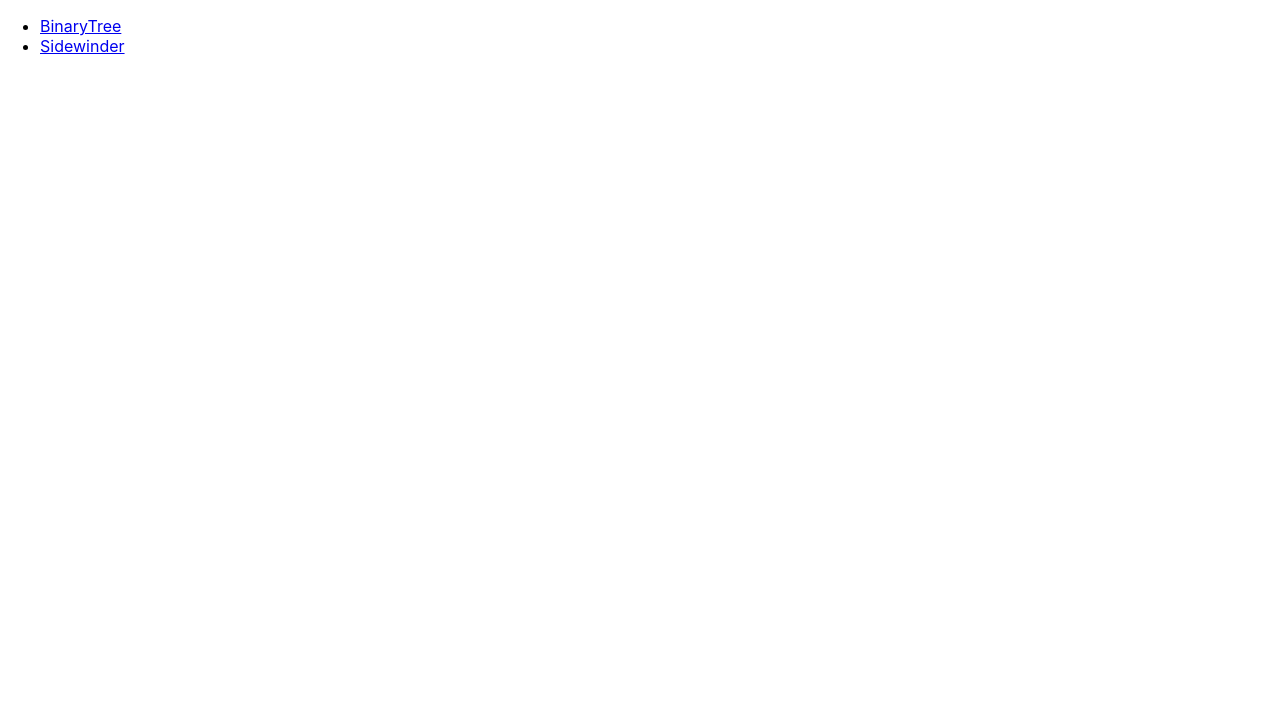
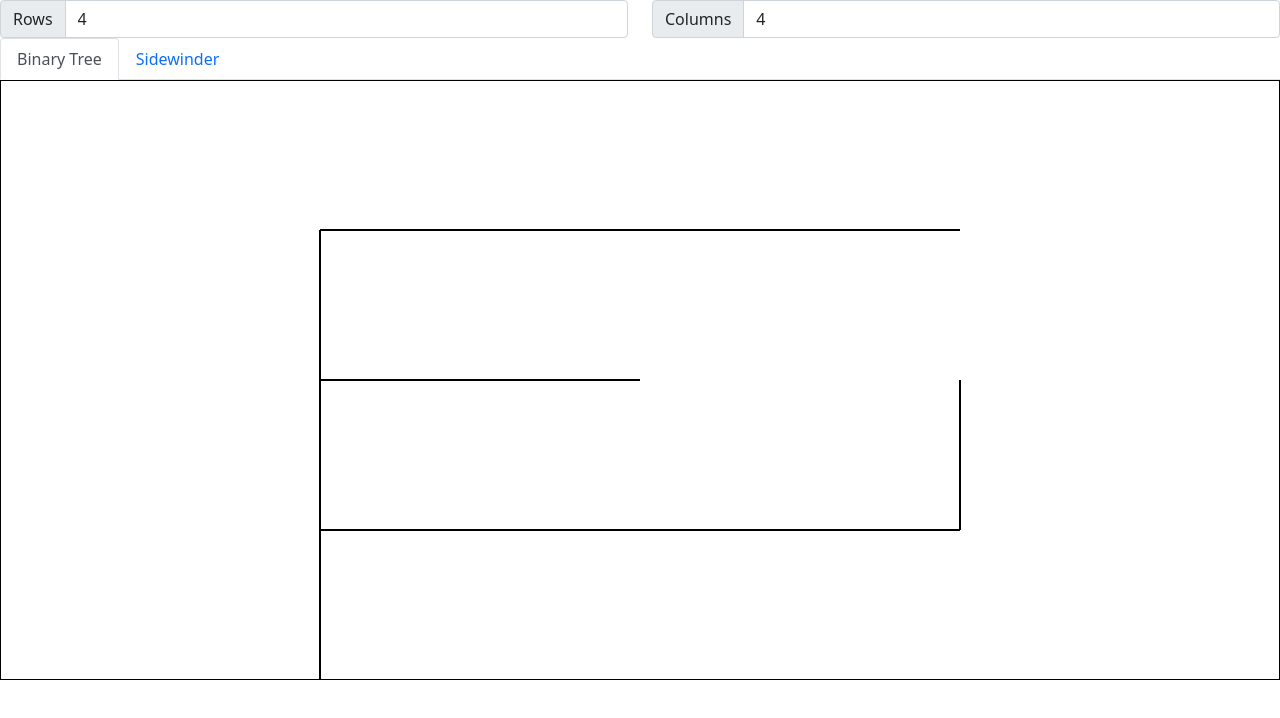
Before and after one commit to mjfreese/mazes, a React (Create React App) app: page / in a window 1280 px wide. Shown: the top 718 px of the page. Built offline with nearby package versions, Linux system fonts and the light colour scheme.

Commit message:
update pkg, add bootstrap, better home page

```diff
--- a/package.json
+++ b/package.json
@@ -9,6 +9,7 @@
     "@testing-library/user-event": "^12.1.10",
     "gh-pages": "^3.2.3",
     "react": "^17.0.2",
+    "react-bootstrap": "^1.6.1",
     "react-dom": "^17.0.2",
     "react-grid-layout": "^1.2.5",
     "react-router-dom": "^5.2.0",
--- a/src/App.js
+++ b/src/App.js
@@ -2,7 +2,15 @@ import './App.css';
 import AppRoutes from './routes/AppRoutes';
 
 const App = () => (
-    <AppRoutes />
+    <div>
+        <link
+            rel="stylesheet"
+            href="https://cdn.jsdelivr.net/npm/bootstrap@5.1.0/dist/css/bootstrap.min.css"
+            integrity="sha384-KyZXEAg3QhqLMpG8r+8fhAXLRk2vvoC2f3B09zVXn8CA5QIVfZOJ3BCsw2P0p/We"
+            crossOrigin="anonymous"
+        />
+        <AppRoutes />
+    </div>
 )
 
 export default App
--- a/src/components/BinaryTree/BinaryTree.js
+++ b/src/components/BinaryTree/BinaryTree.js
@@ -1,4 +1,9 @@
+import { Grid } from "../Common/Grid"
+
 export const createBinaryTree = (grid) => {
+    if (!grid)
+        return new Grid(4, 4)
+
     for (const cell of grid.eachCell()) {
         let neighbors = [cell.north, cell.east]
         neighbors = [...neighbors.filter(n => !!n)]
--- a/src/components/BinaryTree/BinaryTreePage.js
+++ b/src/components/BinaryTree/BinaryTreePage.js
@@ -4,21 +4,20 @@ import { createDisplayCell } from '../Layout/CellUtilities'
 import { Grid } from '../Common/Grid'
 import { createBinaryTree } from './BinaryTree'
 
-const generateModel = (cols, rows) => {
+const generateModel = (rows, cols) => {
     const model = []
 
-    for (const cell of createBinaryTree(new Grid(cols, rows)).eachCell()) {
+    for (const cell of createBinaryTree(new Grid(rows, cols)).eachCell()) {
         model.push(createDisplayCell(cell.column, cell.row, cell.openWalls()))
     }
 
     return model
 }
 
-const BinaryTreePage = () => {
-    const square = 12
-    const model = generateModel(square, square)
+const BinaryTreePage = ({rows = 4, cols = 4}) => {
+    const model = generateModel(rows, cols)
 
-    return (<GridLayout model={model} cols={square}/>)
+    return (<GridLayout model={model} cols={cols}/>)
 }
 
 export default BinaryTreePage
--- a/src/components/Common/GridPage.js
+++ b/src/components/Common/GridPage.js
@@ -1,45 +1,47 @@
 import React, { useState } from 'react'
-import GridLayout from "../Layout/GridLayout"
-import { createDisplayCell } from '../Layout/CellUtilities'
-import { Grid } from '../Common/Grid'
-import { createBinaryTree } from '../BinaryTree/BinaryTree'
-import { createSidewinder } from '../Sidewinder/Sidewinder'
+import { Col, FormControl, Row, Tab, Tabs, InputGroup } from 'react-bootstrap'
 
-const generateModel = (cols, rows, modelGenerator) => {
-    const model = []
-
-    for (const cell of modelGenerator(new Grid(cols, rows)).eachCell()) {
-        model.push(createDisplayCell(cell.column, cell.row, cell.openWalls()))
-    }
-
-    return model
-}
+import BinaryTreePage from '../BinaryTree/BinaryTreePage'
+import SidewinderPage from '../Sidewinder/SidewinderPage'
 
 const modelGenerators = [
-    { name: 'Binary Tree', generator: createBinaryTree },
-    { name: 'Sidewinder', generator: createSidewinder }
+    { name: 'Binary Tree', page: BinaryTreePage },
+    { name: 'Sidewinder', page: SidewinderPage },
 ]
 
 const GridPage = () => {
-    const [modelGenerator, setGenerator] = useState(() => {})
     const [numRows, setNumRows] = useState(4)
     const [numCols, setNumCols] = useState(4)
 
     return (
         <div>
-            <select onChange={(ev) => {
-                console.log(ev.target.value)
-                setGenerator(ev.target.value.generator)
-            }}>
-            {
-                modelGenerators.map((gen, index) => (
-                    <option key={index} value={gen}>{gen.name}</option>)
-                )
-            }
-            </select>
-            <input type='number' value={numRows} onChange={(ev) => setNumRows(ev.target.value)} />
-            <input type='number' value={numCols} onChange={(ev) => setNumCols(ev.target.value)} />
-            <GridLayout model={generateModel(numRows, numCols, modelGenerator)} cols={numCols}/>
+            <Row>
+                <Col xs={6}>
+                    <InputGroup>
+                        <InputGroup.Text>Rows</InputGroup.Text>
+                        <FormControl type='number' value={numRows} onChange={(ev) => setNumRows(ev.target.value)} />
+                    </InputGroup>
+                </Col>
+                <Col xs={6}>
+                    <InputGroup>
+                        <InputGroup.Text>Columns</InputGroup.Text>
+                        <FormControl type='number' value={numCols} onChange={(ev) => setNumCols(ev.target.value)} />
+                    </InputGroup>
+                </Col>
+            </Row>
+            <Row>
+                <Col>
+                    <Tabs defaultActiveKey={modelGenerators[0].name} transition={false}>
+                        {
+                            modelGenerators.map((gen, index) => (
+                                <Tab key={index} eventKey={gen.name} title={gen.name}>
+                                    {<gen.page rows={parseInt(numRows)} cols={parseInt(numCols)}/>}
+                                </Tab>
+                            ))
+                        }
+                    </Tabs>
+                </Col>
+            </Row>
         </div>
     )
 }
--- a/src/components/Home/HomePage.js
+++ b/src/components/Home/HomePage.js
@@ -1,21 +1,9 @@
 import React from 'react'
-import { Link, withRouter } from 'react-router-dom'
-//import GridPage from '../Common/GridPage'
-
-const routes = [
-    'BinaryTree',
-    'Sidewinder'
-]
-
-const NavItem = ({route}) => (
-    <li>
-        <Link to={`/${route}`}>{route}</Link>
-    </li>
-)
+import { withRouter } from 'react-router-dom'
+import GridPage from '../Common/GridPage'
 
 const HomePage = () => {
-    return (<ul>{routes.map((route, index) => <NavItem key={index} route={route}/>)}</ul>)
-    //return (<GridPage />)
+    return (<GridPage />)
 }
 
 export default withRouter(HomePage)
--- a/src/components/Sidewinder/Sidewinder.js
+++ b/src/components/Sidewinder/Sidewinder.js
@@ -1,6 +1,9 @@
 import { randomNumber, sample } from "../BinaryTree/BinaryTree"
 
 export const createSidewinder = (grid) => {
+    if (!grid)
+        return
+
     for (const row of grid.eachRow()) {
         let run = []
         for (const cell of row) {
--- a/src/components/Sidewinder/SidewinderPage.js
+++ b/src/components/Sidewinder/SidewinderPage.js
@@ -4,21 +4,20 @@ import { createDisplayCell } from '../Layout/CellUtilities'
 import { Grid } from '../Common/Grid'
 import { createSidewinder } from './Sidewinder'
 
-const generateModel = (cols, rows) => {
+const generateModel = (rows, cols) => {
     const model = []
 
-    for (const cell of createSidewinder(new Grid(cols, rows)).eachCell()) {
+    for (const cell of createSidewinder(new Grid(rows, cols)).eachCell()) {
         model.push(createDisplayCell(cell.column, cell.row, cell.openWalls()))
     }
 
     return model
 }
 
-const SidewinderPage = () => {
-    const square = 12
-    const model = generateModel(square, square)
+const SidewinderPage = ({rows = 4, cols = 4}) => {
+    const model = generateModel(rows, cols)
 
-    return (<GridLayout model={model} cols={square}/>)
+    return (<GridLayout model={model} cols={cols}/>)
 }
 
 export default SidewinderPage
```
Also changed, not shown: 1 other file (tests, documents, lock files or other folders).
